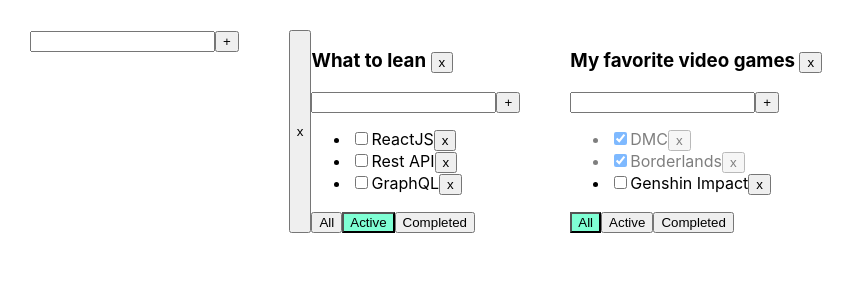
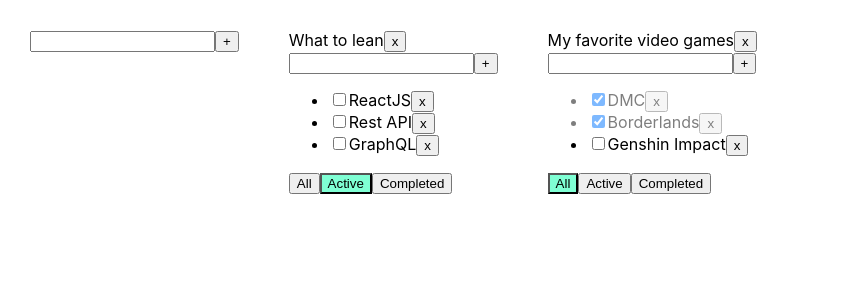
Before and after one commit to elli0thammer/todolist, a React (Create React App) app: page / in a window 1280 px wide. Shown: the top 300 px of the page, without its empty margins (0-855 px from the left). Built offline with nearby package versions, Linux system fonts and the light colour scheme.

Commit message:
feat: add a distinct EditableSpan component; add a function to change the title in task and todolist;

```diff
--- a/src/AddItemForm.tsx
+++ b/src/AddItemForm.tsx
@@ -31,7 +31,9 @@
 
     return (
         <div>
-            <input value={newTaskTitle} onChange={onNewTitleChangeHandler} onKeyPress={onKeyPressHandler}
+            <input value={newTaskTitle}
+                   onChange={onNewTitleChangeHandler}
+                   onKeyPress={onKeyPressHandler}
                    className={error ? "error" : ""}/>
             <button onClick={addTask}>+</button>
             {error && <div className={"error-message"}>Field is required</div>}
--- a/src/App.tsx
+++ b/src/App.tsx
@@ -92,10 +92,28 @@
         setTask({...tasks, [newTodolist.id]: []})
     }
 
+    const changeTaskTitle = (taskID: string, newTitle: string, todolistsID: string) => {
+        let task = tasks[todolistsID];
+        let newTask = task.find((t) => t.idTask === taskID)
+
+        if (newTask) {
+            newTask.title = newTitle
+            setTask({...tasks})
+        }
+    }
+
+    const changeTodolistTitle = (newTitle: string, todolistsID: string) => {
+        const todolist = todolists.find(tl => tl.id === todolistsID);
+
+        if (todolist) {
+            todolist.title = newTitle;
+            setTodolists([...todolists])
+        }
+    }
+
     return (
         <div className={"App"}>
             <AddItemForm addItem={addTodolist}/>
-            <button>x</button>
             {
                 todolists.map(tl => {
                     let tasksForTodolist = tasks[tl.id];
@@ -118,7 +136,10 @@
                                   filter={tl.filter}
                                   idToDo={tl.id}
                                   key={tl.id}
-                                  removeTodolist={removeTodolist}/>
+                                  removeTodolist={removeTodolist}
+                                  changeTaskTitle={changeTaskTitle}
+                                  changeTodolistTitle={changeTodolistTitle}
+                        />
                     )
                 })
             }
--- /dev/null
+++ b/src/EditableSpan.tsx
@@ -0,0 +1,30 @@
+import React, {ChangeEvent, useState} from "react";
+
+type EditableSpanType = {
+    title: string,
+    onChangeAdd: (newValue: string) => void
+}
+
+export function EditableSpan(props: EditableSpanType) {
+    const [editMode, setEditMode] = useState<boolean>(false);
+    const [title, setTitle] = useState<string>("")
+
+    const activateEditMode = () => {
+        setEditMode(true);
+        setTitle(props.title);
+    };
+    const activateViewMode = () => {
+        setEditMode(false)
+        props.onChangeAdd(title);
+    };
+
+    const onChangeTitleHandler = (e: ChangeEvent<HTMLInputElement>) => setTitle(e.currentTarget.value);
+    return (
+        editMode
+        ? <input value={title}
+                 onBlur={activateViewMode}
+                 onChange={onChangeTitleHandler}
+                 autoFocus />
+        : <span onDoubleClick={activateEditMode}>{props.title}</span>
+    )
+}
--- a/src/Todolist.tsx
+++ b/src/Todolist.tsx
@@ -1,6 +1,7 @@
 import React, {ChangeEvent} from 'react';
 import {FilterType} from "./App";
 import {AddItemForm} from "./AddItemForm";
+import {EditableSpan} from "./EditableSpan";
 
 export type TaskType = {
     idTask: string,
@@ -17,19 +18,19 @@
     changeStatus: (taskID: string, isDone: boolean, todolistsID: string) => void,
     filter: FilterType,
     idToDo: string,
-    removeTodolist: (todolistsID: string) => void
+    removeTodolist: (todolistsID: string) => void,
+    changeTaskTitle: (taskID: string, newTitle: string, todolistsID: string) => void,
+    changeTodolistTitle: (newTitle: string, todolistsID: string) => void
 }
 
 export function Todolist(props: TodolistTaskType) {
-
-
     const onRemoveHandler = (ID: string) => {
         props.removeTask(ID, props.idToDo)
     }
 
     const onChangeCheckboxHandler = (ID: string, e: ChangeEvent<HTMLInputElement>) => {
-        let current = e.currentTarget.checked
-        props.changeStatus(ID, current, props.idToDo)
+        let newIsDoneValue = e.currentTarget.checked
+        props.changeStatus(ID, newIsDoneValue, props.idToDo)
     }
 
     const removeTodolistHandler = () => {
@@ -40,18 +41,29 @@
         props.addTask(title, props.idToDo)
     }
 
+    const changeTodolistHandler = (newTitle: string) => {
+        props.changeTodolistTitle(newTitle, props.idToDo)
+    }
+
     return (
         <div>
-            <h3>{props.title} <button onClick={removeTodolistHandler}>x</button></h3>
-            <AddItemForm addItem={addTask} />
+            <EditableSpan title={props.title} onChangeAdd={changeTodolistHandler}/>
+                <button onClick={removeTodolistHandler}>x</button>
+
+            <AddItemForm addItem={addTask}/>
             <ul>
                 {
                     props.tasks.map(t => {
+                        const onChangeTitleHandler = (newValue: string) => {
+                            props.changeTaskTitle(t.idTask, newValue, props.idToDo);
+                        };
+
+
                         return (
                             <li key={t.idTask} className={t.isDone ? "is-done" : ""}>
                                 <input type="checkbox" checked={t.isDone}
                                        onChange={(e) => onChangeCheckboxHandler(t.idTask, e)}/>
-                                <span>{t.title}</span>
+                                <EditableSpan title={t.title} onChangeAdd={onChangeTitleHandler}/>
                                 <button onClick={() => onRemoveHandler(t.idTask)}>x</button>
                             </li>
                         )
```
